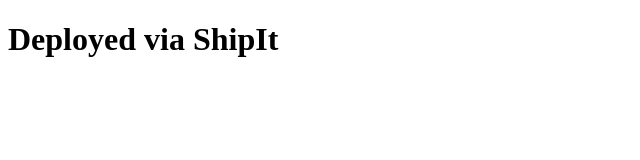
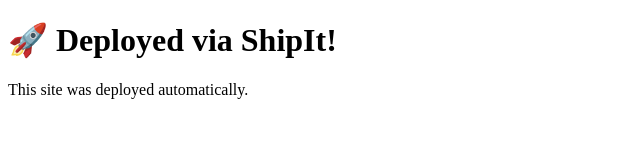
Before and after one commit to AnushkaJain12/Test, a website: page index.html in a window 1280 px wide. Shown: the whole page, without its empty margins (0-640 px from the left). Drawn offline with Linux system fonts and the light colour scheme.

Commit message:
Update index.html

```diff
--- a/index.html
+++ b/index.html
@@ -1,6 +1,8 @@
 <!DOCTYPE html>
 <html>
+  <head><title>ShipIt Test</title></head>
   <body>
-    <h1>Deployed via ShipIt</h1>
+    <h1>🚀 Deployed via ShipIt!</h1>
+    <p>This site was deployed automatically.</p>
   </body>
 </html>
```
